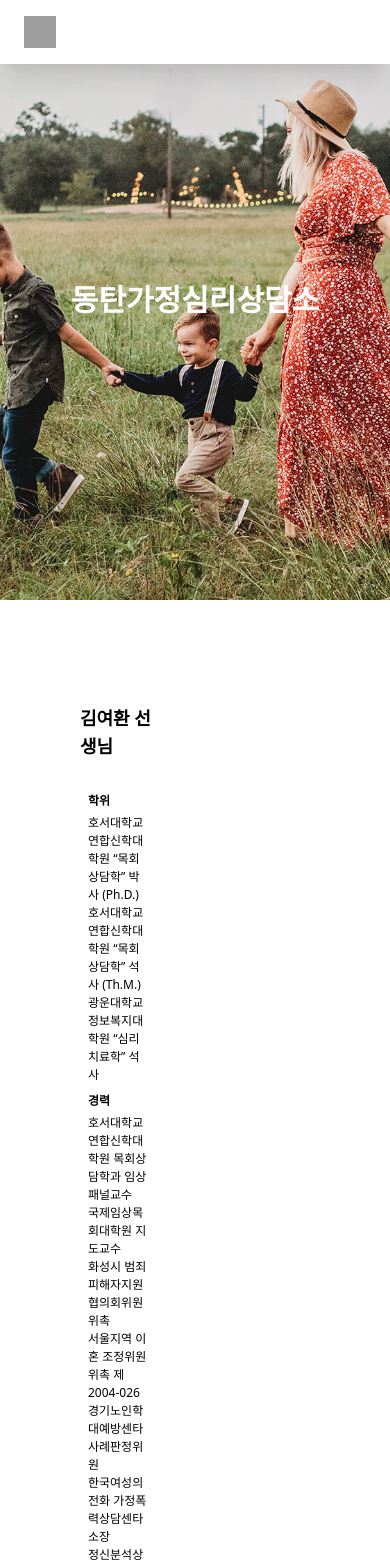
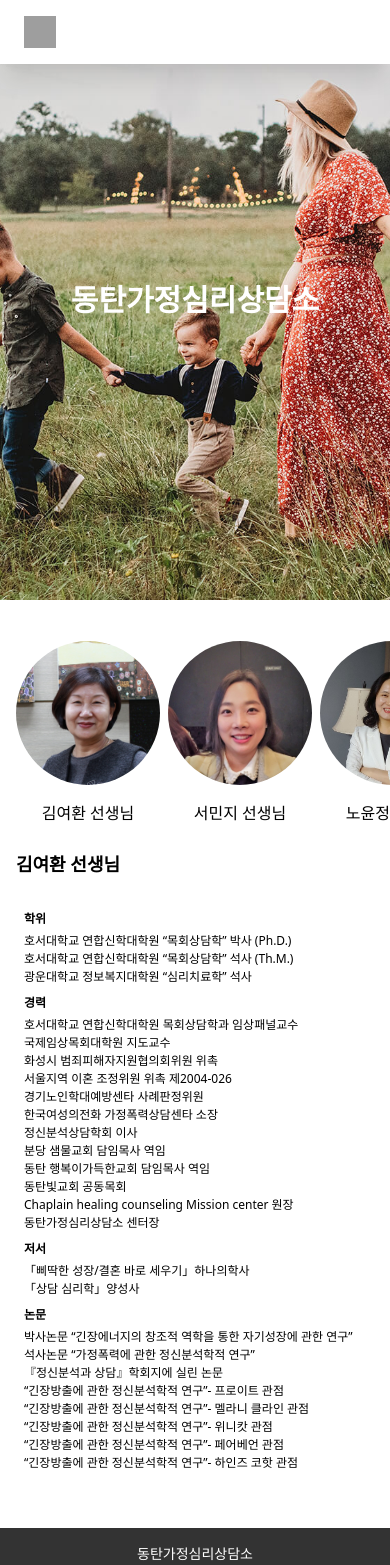
Before and after one commit to kjhwert/coun-client, a React (Create React App) app: page /profile in a window 390 px wide. Shown: the top 1565 px of the page. Built offline with nearby package versions, Linux system fonts and the light colour scheme; grey boxes are pictures that could not be loaded; a web font is replaced by a local one.

Commit message:
profile mobile

```diff
--- a/src/features/home/Profiles.tsx
+++ b/src/features/home/Profiles.tsx
@@ -5,8 +5,8 @@ const Profiles = () => {
   const [selected, setSelected] = useState<Profile>(profiles[0]);
 
   return (
-    <div className="flex flex-row mx-auto p-20 lg:w-web lg:h-web">
-      <div className="w-1/3 flex lg:overflow-auto lg:flex-wrap flex-col justify-center">
+    <div className="flex lg:flex-row flex-col-reverse mx-auto my-10 lg:mt-0 lg:p-20 lg:w-web lg:h-web">
+      <div className="lg:w-1/3 w-full flex lg:flex-wrap flex-col justify-center pl-4 lg:pl-0">
         <div>
           <h3 className="py-6 font-semibold text-lg lg:text-xl">
             {selected.name}
@@ -14,23 +14,22 @@ const Profiles = () => {
           <p dangerouslySetInnerHTML={{ __html: selected.content }} />
         </div>
       </div>
-      <div className="w-2/3 flex items-center">
-        <div className="flex lg:flex-wrap overflow-x-scroll justify-end items-center">
-          {profiles.map((item) => (
+      <div className="lg:w-2/3 w-full flex items-center overflow-x-scroll">
+        <div className="flex lg:flex-wrap justify-end items-center ml-4 mr-4">
+          {profiles.map((profile) => (
             <div
-              key={item.id}
-              className="lg:cursor-pointer items-center lg:m-4 flex flex-col"
-              style={{ width: "170px" }}
+              key={profile.id}
+              className="lg:cursor-pointer items-center mr-2 lg:m-4 flex flex-col w-36 lg:w-40"
               onClick={() => {
-                setSelected(item);
+                setSelected(profile);
               }}
             >
               <img
-                src={item.img}
+                src={profile.img}
                 alt="profile"
-                className="w-full rounded-full"
+                className="w-full rounded-full mb-4"
               />
-              <span>{item.name}</span>
+              <span>{profile.name}</span>
             </div>
           ))}
         </div>
```
